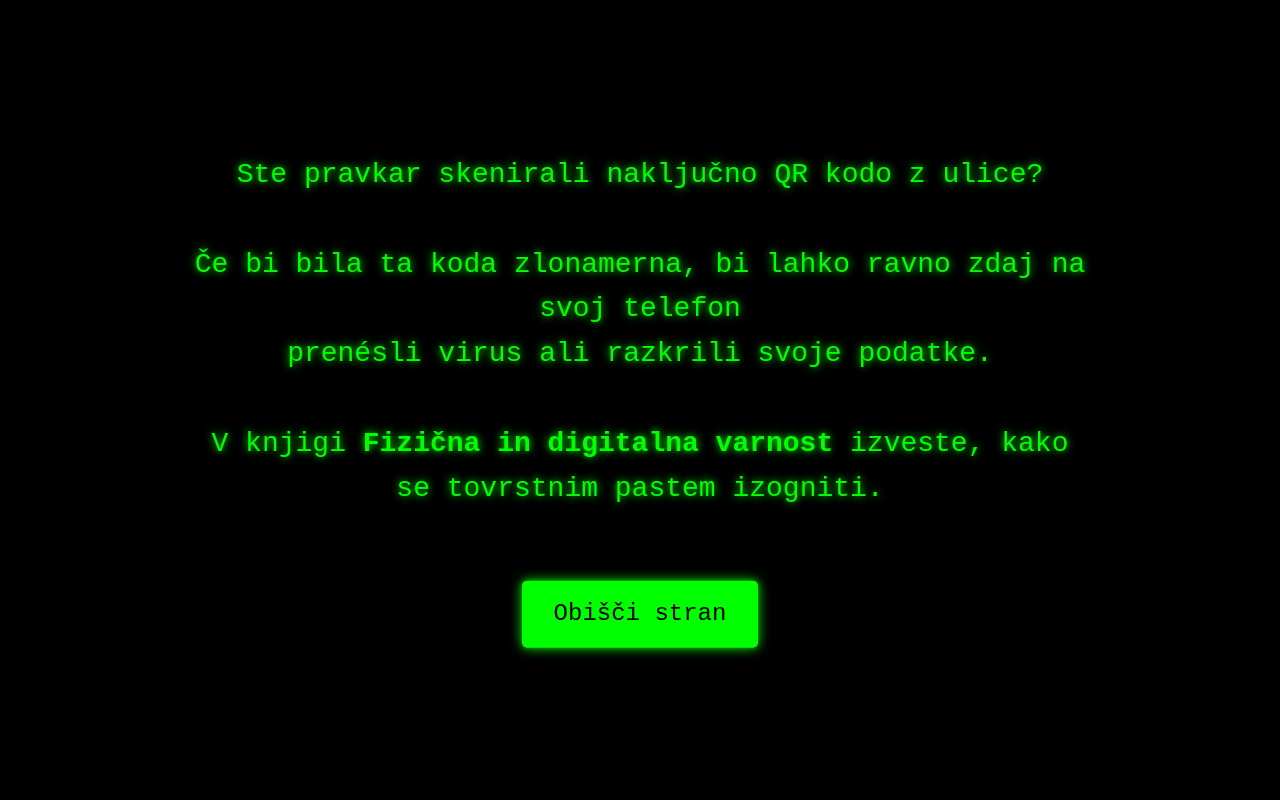
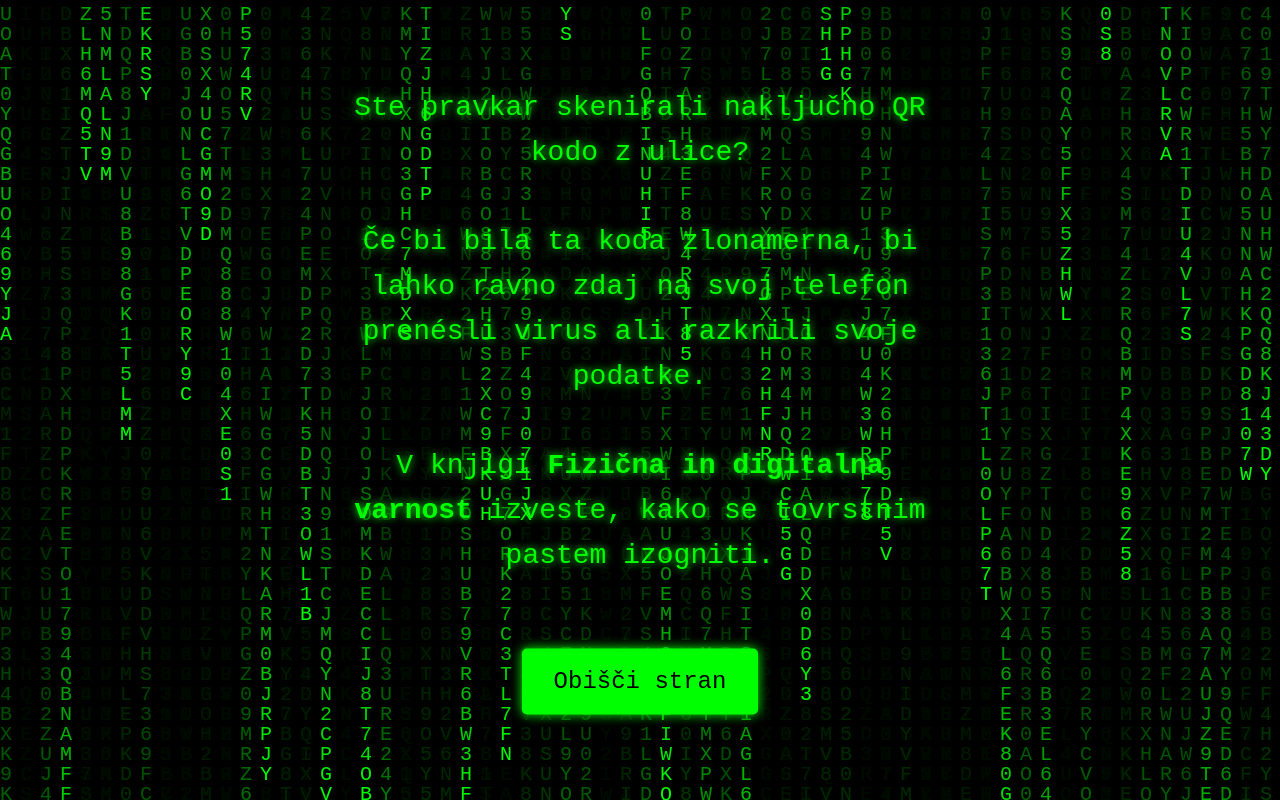
Before and after one commit to ovn-varnost/ovn-varnost.github.io, a plain HTML site: page index.html in a window 1280 px wide. Drawn offline with Linux system fonts and the light colour scheme.

Commit message:
Refactor CSS and update button text in index.html

```diff
--- a/index.html
+++ b/index.html
@@ -5,13 +5,12 @@
 <title>Hacker Page</title>
 <style>
 body {
-        background: black;
     margin: 0;
     overflow: hidden;
+    background: black;
     font-family: monospace;
     color: #0F0;
 }
-
 canvas {
     display: block;
     position: fixed;
@@ -19,14 +18,10 @@
     left: 0;
     z-index: 0;
 }
-
-    /* Statično besedilo na sredini */
 #textBox {
     position: fixed;
     top: 50%;
     left: 50%;
-        width: 90%;
-        max-width: 900px;
     transform: translate(-50%, -50%);
     text-align: center;
     z-index: 10;
@@ -36,8 +31,6 @@
     text-shadow: 0 0 8px #00ff00;
     padding: 20px;
 }
-
-    /* Gumb */
 #btn {
     margin-top: 25px;
     font-size: 24px;
@@ -52,7 +45,6 @@
     display: inline-block;
     box-shadow: 0 0 12px #00ff00;
 }
-
 #btn:hover {
     background: #00cc00;
     box-shadow: 0 0 18px #00ff00;
@@ -65,15 +57,10 @@
 
 <div id="textBox">
     Ste pravkar skenirali naključno QR kodo z ulice?<br><br>
-
     Če bi bila ta koda zlonamerna, bi lahko ravno zdaj na svoj telefon<br>
     prenésli virus ali razkrili svoje podatke.<br><br>
-
     V knjigi <b>Fizična in digitalna varnost</b> izveste, kako se tovrstnim pastem izogniti.<br><br>
-
-    <a id="btn" href="https://varnostni-nacrt.si/" target="_blank">
-        Obišči stran
-    </a>
+    <a id="btn" href="https://varnostni-nacrt.si/" target="_blank">Obišči stran</a>
 </div>
 
 <script>
@@ -88,9 +75,34 @@ window.addEventListener("resize", resizeCanvas);
 resizeCanvas();
 
 const letters = "0123456789ABCDEFGHIJKLMNOPQRSTUVWXYZ";
-const fontSize = 16;
+let fontSize = 20; // večji font za matrix dež
 let columns = Math.floor(canvas.width / fontSize);
 let drops = Array(columns).fill(1);
 
 function draw() {
-    ctx.fillStyle = "rgba(0
+    ctx.fillStyle = "rgba(0, 0, 0, 0.05)";
+    ctx.fillRect(0, 0, canvas.width, canvas.height);
+
+    ctx.fillStyle = "#0F0";
+    ctx.font = fontSize + "px monospace";
+
+    for (let i = 0; i < drops.length; i++) {
+        const char = letters.charAt(Math.floor(Math.random() * letters.length));
+        ctx.fillText(char, i * fontSize, drops[i] * fontSize);
+
+        if (drops[i] * fontSize > canvas.height && Math.random() > 0.975)
+            drops[i] = 0;
+
+        drops[i]++;
+    }
+}
+
+setInterval(() => {
+    columns = Math.floor(canvas.width / fontSize);
+    if (drops.length !== columns) drops = Array(columns).fill(1);
+    draw();
+}, 33);
+</script>
+
+</body>
+</html>
```
Lines whose indentation alone changed are shown as unchanged.
